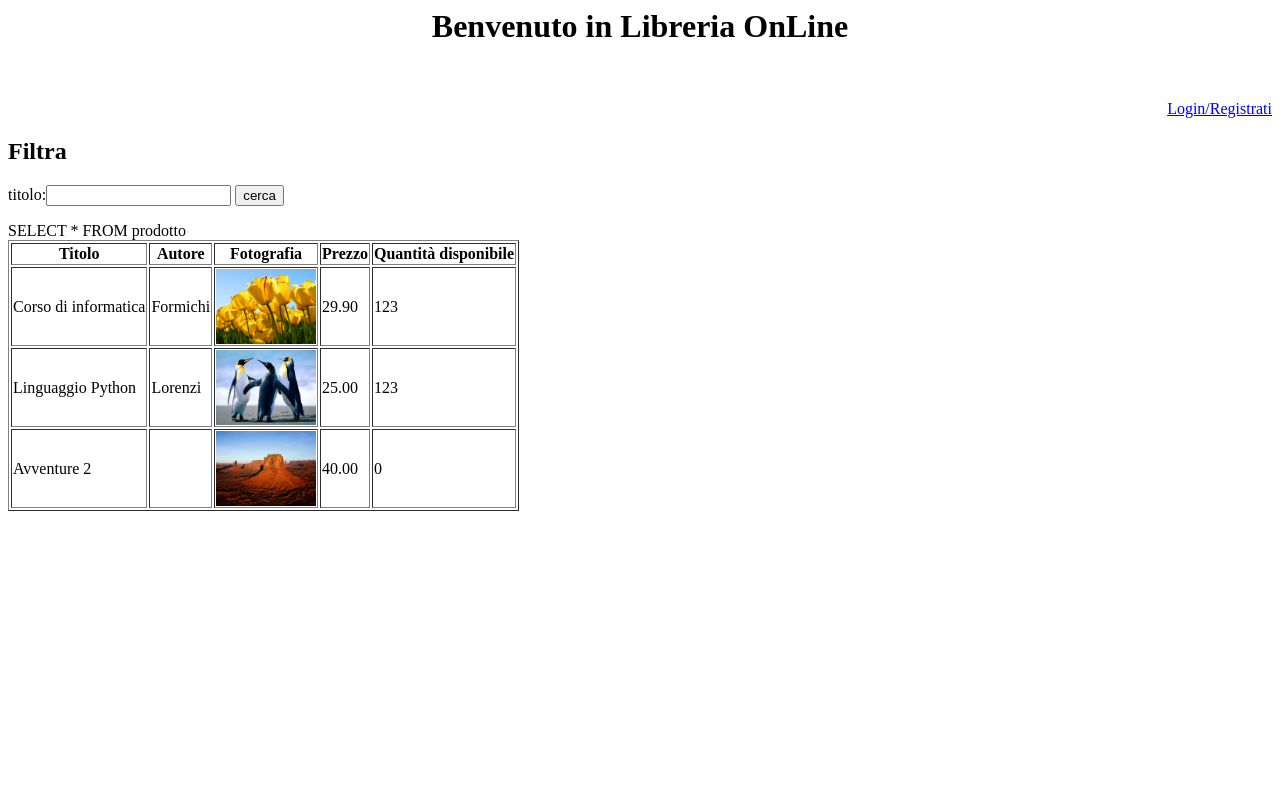
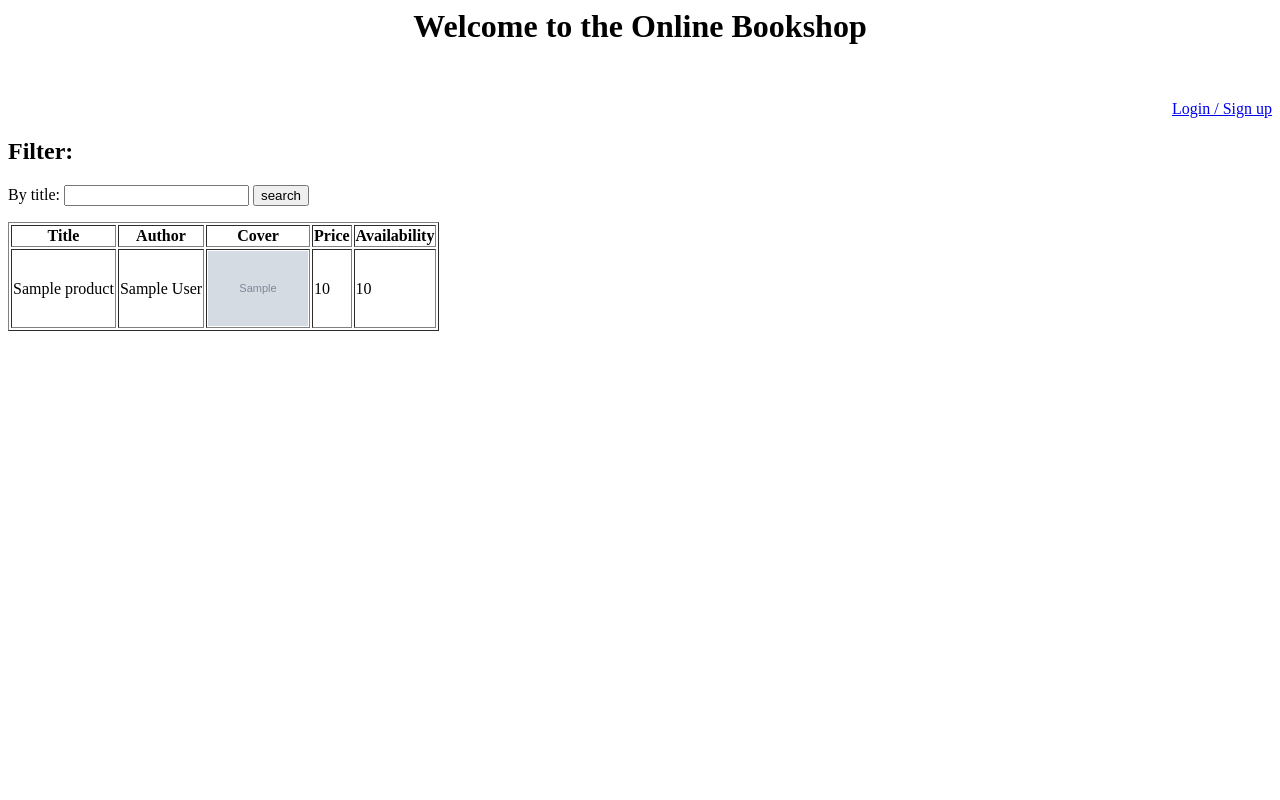
Before and after one commit to aleLovadina/Bookshop, a PHP site: page /homepage.php in a window 1280 px wide. Run offline with PHP 8.4, Linux system fonts and the light colour scheme; data comes from the database, SQL or seed files in the repository; tables that the repository leaves empty or names only in its code hold one stand-in row (values such as "Sample post"); grey boxes marked "Sample" are stand-in pictures.

Commit message:
updated homepage

```diff
--- a/homepage/homepage.php
+++ b/homepage/homepage.php
@@ -4,24 +4,24 @@ BookShop
 </title>
 
 <body>
-<center><h1> Benvenuto in Libreria OnLine </h1></center>
+<center><h1> Welcome to the Online Bookshop </h1></center>
 <br>
-<p align="right"><a href="../login/login.html" target="_new">Login/Registrati</a></p>
+<p align="right"><a href="../login/login.html" target="_new">Login / Sign up</a></p>
 
-<h2>Filtra</h2>
-<form name="filtro" method="get" action="#">  <!--homepage.php-->
+<h2>Filter:</h2>
+<form name="filter" method="get" action="#">  <!--homepage.php-->
 
-titolo:<input type="text" name="titolo">
-<input type="submit" value="cerca">
+By title: <input type="text" name="title">
+<input type="submit" value="search">
 
 </form>
 
 <?php
 //filtro
-if (isset($_REQUEST['titolo']))
-	$titolo=$_REQUEST['titolo'];
+if (isset($_REQUEST['title']))
+	$title=$_REQUEST['title'];
 else
-	$titolo=false;
+	$title=false;
 
 $dbHost = "localhost";
 $dbUsername = "root";
@@ -31,35 +31,35 @@ $dbName = "bookshop" ;
 $con = new mysqli($dbHost, $dbUsername, $dbPassword,$dbName);
 $con->set_charset("utf8");
 if($con->connect_error){
-		die('Errore di connessione a '.$dbName);
+		die('Error encountered when connecting to '.$dbName);
 }
 //filtro
-if ($titolo)
-	$query = "SELECT * FROM  prodotto WHERE titolo like '%$titolo%'";
+if ($title)
+	$query = "SELECT * FROM  products WHERE title like '%$title%'";
 else
-	$query = "SELECT * FROM  prodotto";
+	$query = "SELECT * FROM  products";
 
-echo $query. "<br/>";
+//echo $query. "<br/>";
 
 $res = $con -> query($query);
 if(!$res){
-	die("Errore lettura tabella prodotto");
+	die("Error encountered when reading the products table");
 }
 
 echo "<table border='1'>";
-echo "<tr><th>Titolo</th><th>Autore</th><th>Fotografia</th><th>Prezzo</th><th>Quantit&agrave; disponibile</th></tr>";
+echo "<tr><th>Title</th><th>Author</th><th>Cover</th><th>Price</th><th>Availability</th></tr>";
 while($row = $res -> fetch_array()){
 	echo "<tr>";
-	echo "<td>".$row['titolo']."</td>";
-	echo "<td>".$row['autore']."</td>";
-	echo "<td><img src='".$row['fotografia']."' heigth='100px' width='100px'></td>";
-	echo "<td>".$row['prezzo']."</td>";
-	echo "<td>".$row['giacenza']."</td>";
-
+	echo "<td>".$row['title']."</td>";
+	echo "<td>".$row['author']."</td>";
+	echo "<td><img src='".$row['cover']."' heigth='100px' width='100px'></td>";
+	echo "<td>".$row['price']."</td>";
+	echo "<td>".$row['stock']."</td>";
 
 	echo "</tr>";
 }
 echo "</table>";
+
 $res ->free();
 $con->close();
 ?>
```
Also changed, not shown: 2 other files.
